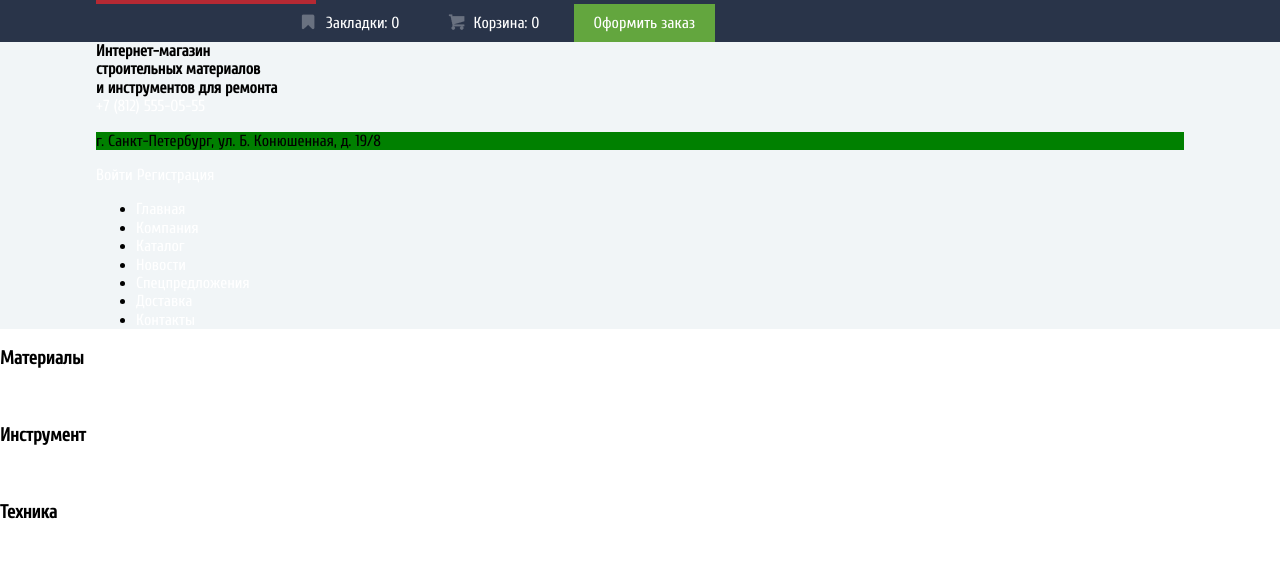
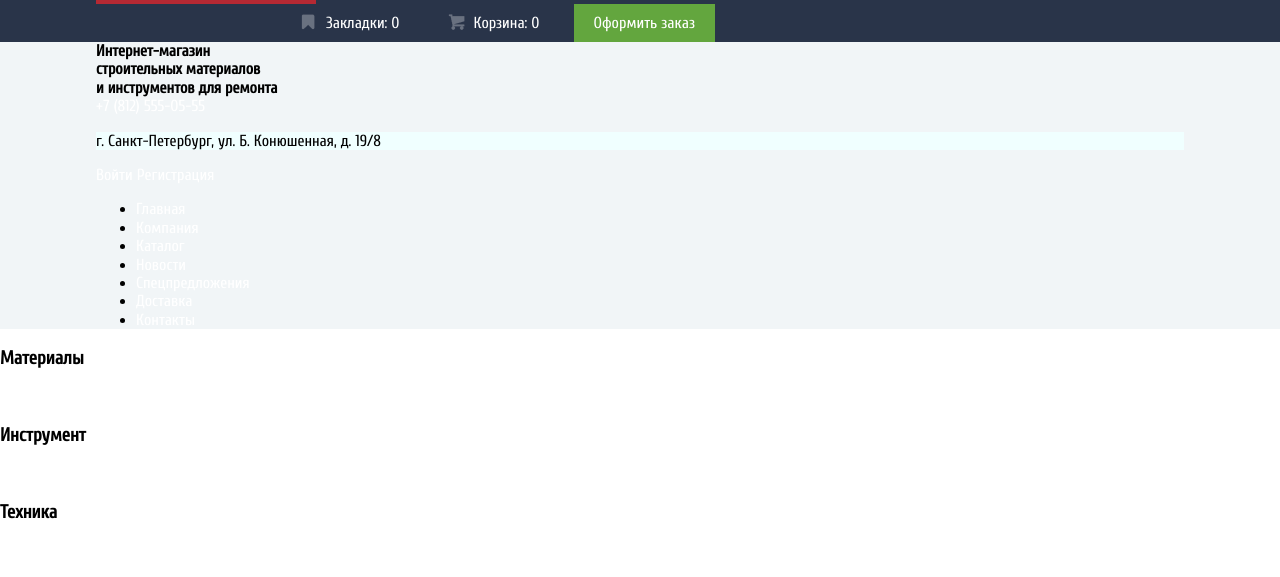
Before and after one commit to andreevawebdesign/andreevawebdesign.github.io, a plain HTML site: page index.html in a window 1280 px wide. Shown: the part 49-626 px from the top of the page. Drawn offline with Linux system fonts and the light colour scheme; files whose address does not match are found by name.

Commit message:
Update style.css

```diff
--- a/css/style.css
+++ b/css/style.css
@@ -141,6 +141,7 @@ span {
     display: inline-block;
     padding: 10px;
 }
-p {
-background-color: green;
+
+p{
+    background-color: azure;
 }
```
